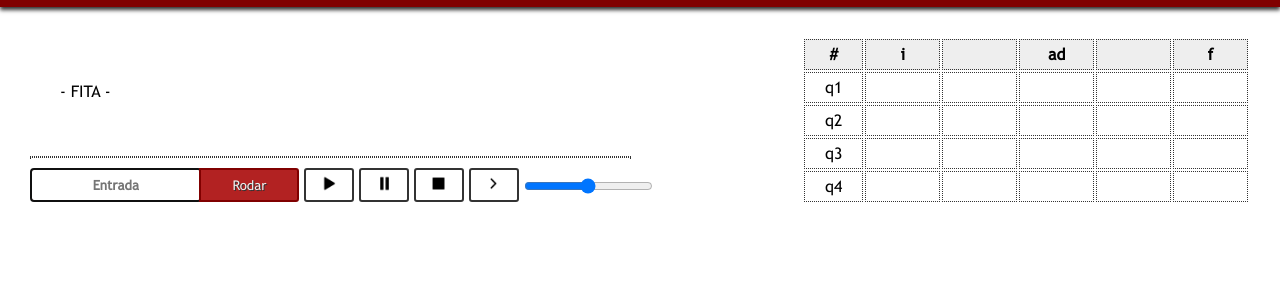
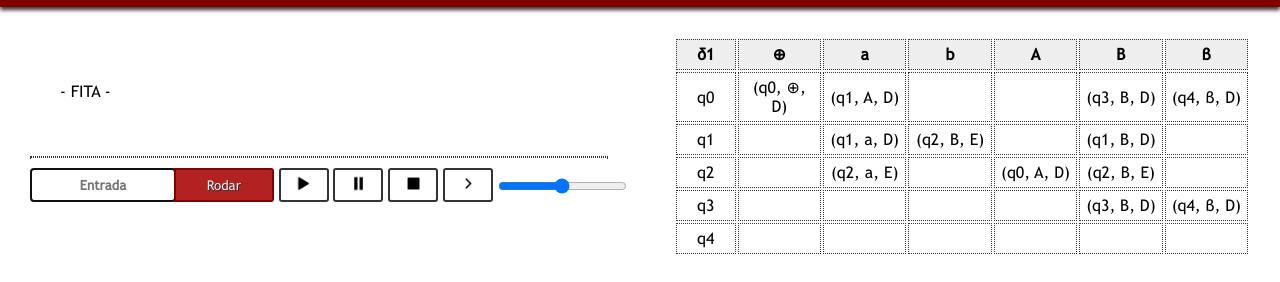
Before and after one commit to bmrrossi/Maquina-de-Turing, a website: page app/index.html in a window 1280 px wide. Shown: the part 50-332 px from the top of the page. Drawn offline with Linux system fonts and the light colour scheme.

Commit message:
Modificações na tabela de parsing

```diff
--- a/app/css/app.css
+++ b/app/css/app.css
@@ -22,7 +22,7 @@ header {
 
 #table {
 	padding: 30px 0 30px 0;
-	width: 35%;
+	width: 45%;
 	float: right;
 	margin-right: 30px;
 }
@@ -56,7 +56,7 @@ header {
 #machine {
 	padding: 30px 0 30px 30px;
 	float: left;
-	width: 60%;
+	width: 50%;
 }
 
 #line {
@@ -66,7 +66,7 @@ header {
 hr {
 	border: 1px dotted #333;
 	margin: 10px 0 10px 0;
-	width: 78%;
+	width: 90%;
 }
 
 #input {
--- a/app/index.html
+++ b/app/index.html
@@ -35,29 +35,42 @@
  	<aside id="table">
  		<table ng-table>
  			<tr>
- 				<th>#</th>
- 				<th>i</th>
- 				<th></th>
- 				<th>ad</th>
- 				<th></th>
- 				<th>f</th>
+ 				<th>&delta;1</th>
+ 				<th>&oplus;</th>
+ 				<th>a</th>
+ 				<th>b</th>
+ 				<th>A</th>
+ 				<th>B</th>
+ 				<th>&beta;</th>
+ 			</tr>
+
+ 			<tr>
+ 				<td>q0</td>
+ 				<td>(q0, &oplus;, D)</td>
+ 				<td>(q1, A, D)</td>
+ 				<td></td>
+ 				<td></td>
+ 				<td>(q3, B, D)</td>
+ 				<td>(q4, &beta;, D)</td>
  			</tr>
 
  			<tr>
  				<td>q1</td>
  				<td></td>
+ 				<td>(q1, a, D)</td>
+ 				<td>(q2, B, E)</td>
  				<td></td>
- 				<td></td>
- 				<td></td>
+ 				<td>(q1, B, D)</td>
  				<td></td>
  			</tr>
 
  			<tr>
  				<td>q2</td>
  				<td></td>
+ 				<td>(q2, a, E)</td>
  				<td></td>
- 				<td></td>
- 				<td></td>
+ 				<td>(q0, A, D)</td>
+ 				<td>(q2, B, E)</td>
  				<td></td>
  			</tr>
 
@@ -67,11 +80,13 @@
  				<td></td>
  				<td></td>
  				<td></td>
- 				<td></td>
+ 				<td>(q3, B, D)</td>
+ 				<td>(q4, &beta;, D)</td>
  			</tr>
 
  			<tr>
  				<td>q4</td>
+ 				<td></td>
  				<td></td>
  				<td></td>
  				<td></td>
```
